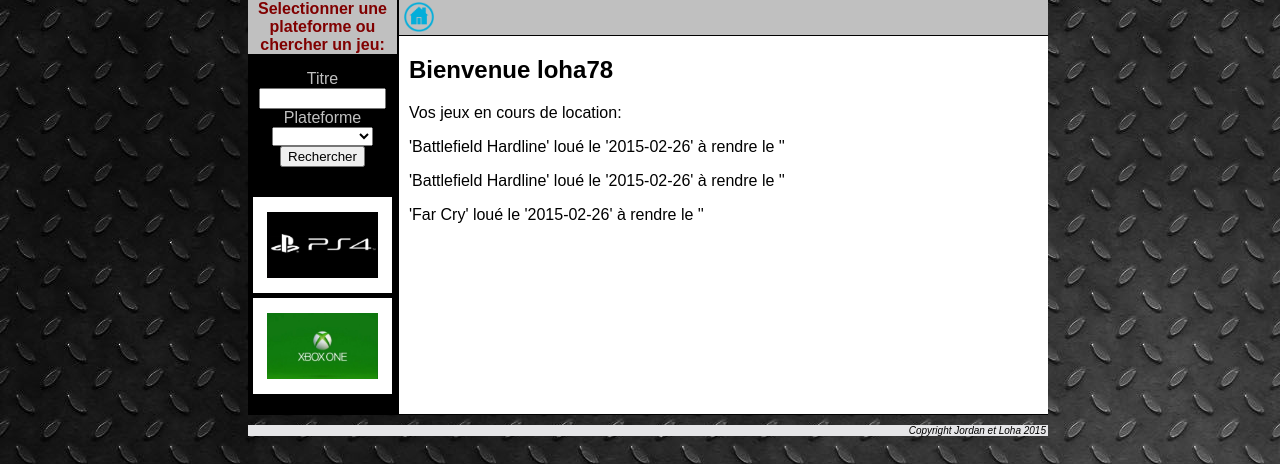
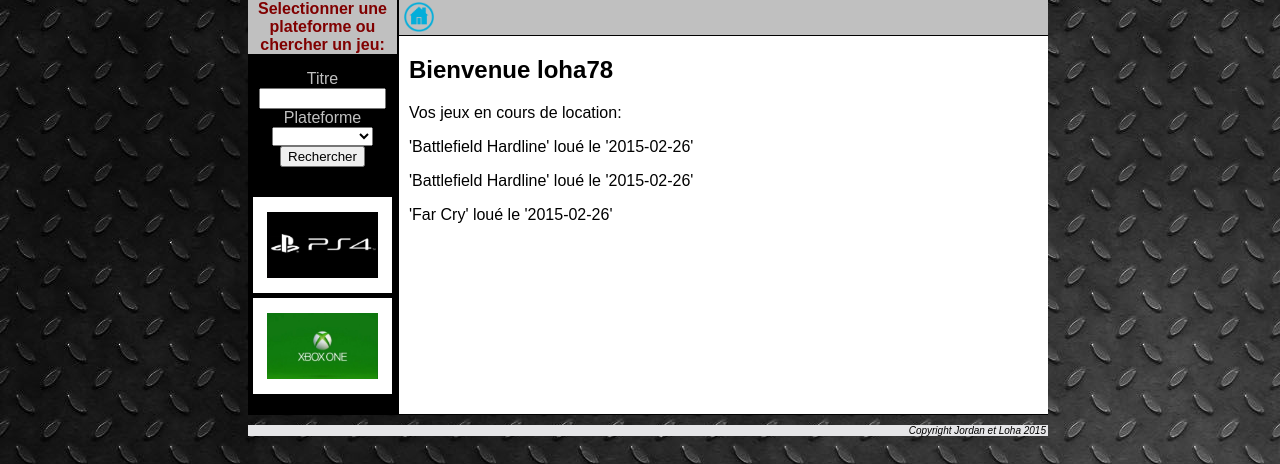
Before and after one commit to loha78/LocaGame, a PHP site: page /interfaceClient.php in a window 1280 px wide. Shown: the part 210-674 px from the top of the page. Run offline with PHP 8.4, Linux system fonts and the light colour scheme; a user stored in the database is signed in; data comes from the database, SQL or seed files in the repository.

Commit message:
LocaGame : affichage dateRetour Supprimé

```diff
--- a/Fonction/fonctionPHP.php
+++ b/Fonction/fonctionPHP.php
@@ -43,5 +43,4 @@
 	$resultat = mysqli_query($co, "Select nomSupport from support where numSupport = '$support'") or die ("erreur requete rechercherTitreJeu");
 	return $resultat;
 }
-
 ?>
--- a/interfaceClient.php
+++ b/interfaceClient.php
@@ -165,7 +165,7 @@
 							$dateEnvoi = $tab["dateEnvoi"];
 							$dateRetour = $tab["dateRetour"];
 
-							echo "<p>'$titre' loué le '$dateEnvoi' à rendre le '$dateRetour'";
+							echo "<p>'$titre' loué le '$dateEnvoi'";
 							}
 					}
 					?>
```
